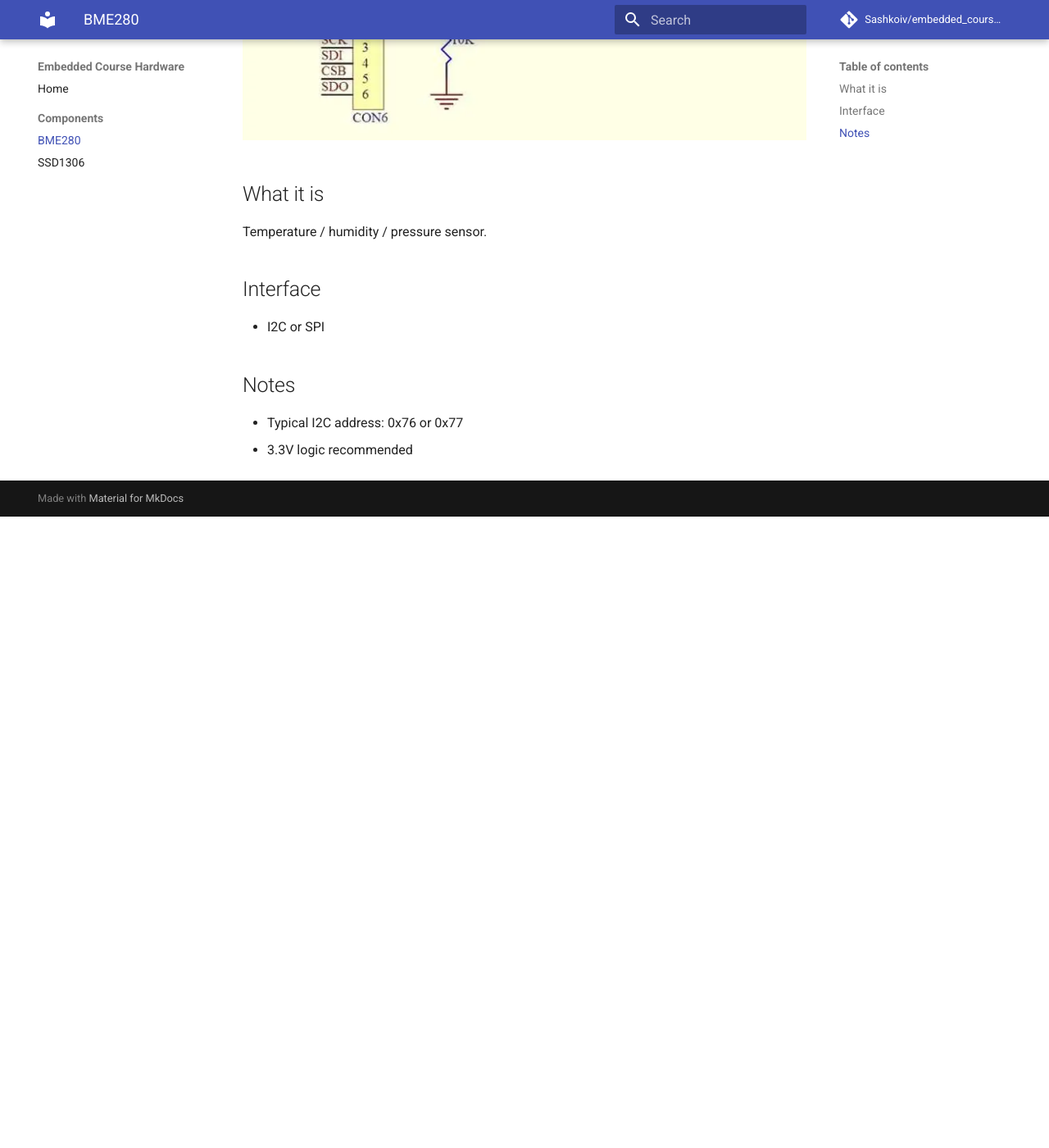
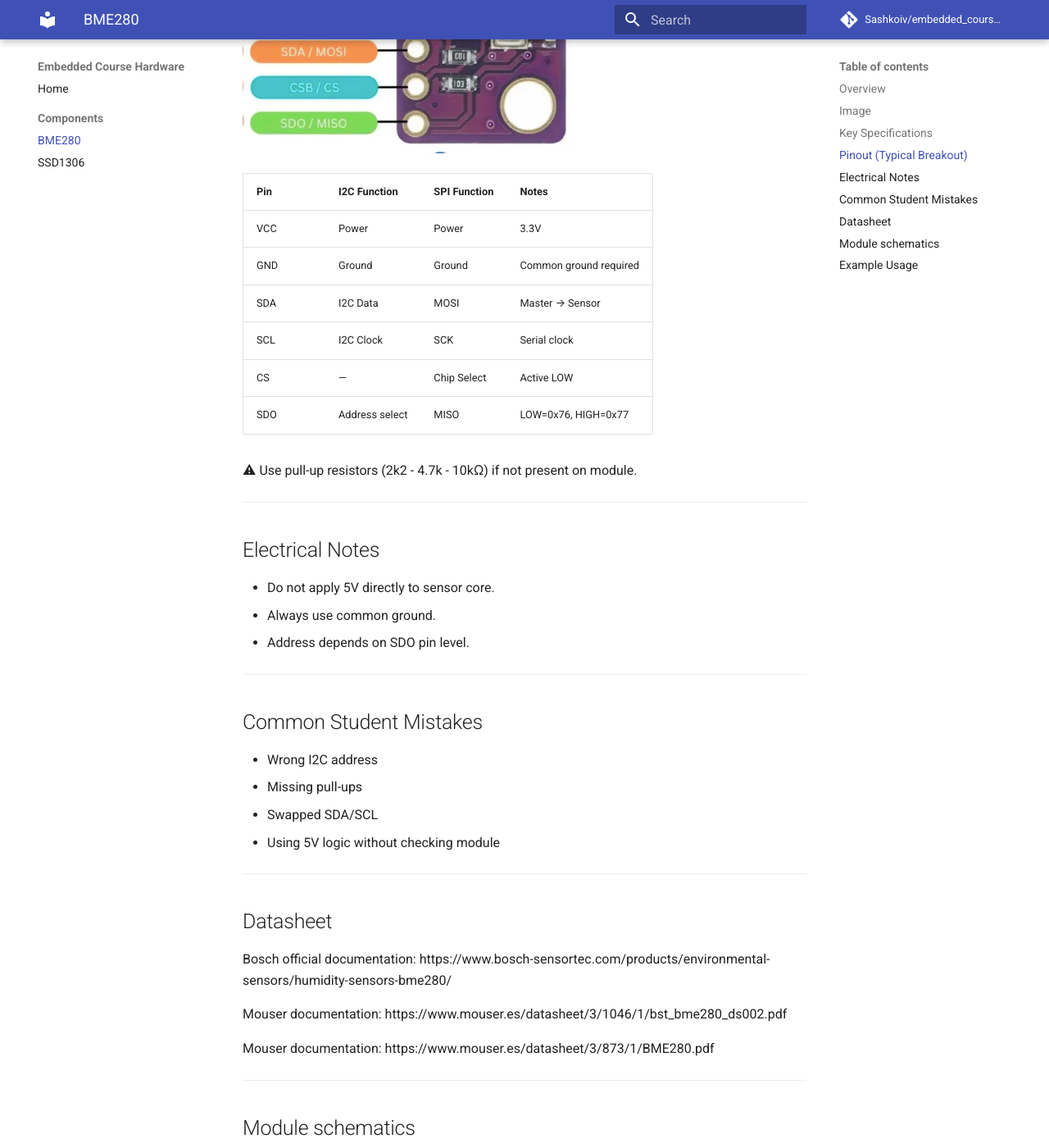
Before and after one commit to Sashkoiv/embedded_course_hardware, an MkDocs documentation site: the page built from docs/components/bme280.md, in a window 1280 px wide and 1400 px high, scrolled down 1412 px. Shown: the whole window at 82% size. Built offline with MkDocs 1.6.1 and Material for MkDocs 9.7.7, drawn with Linux system fonts in a browser that asks for light colours; comment, search, counter and statistics services are not loaded; before the commit the page ends 2042 px from its top, so only the background shows below that; some of the changed text lies outside the part shown.

Commit message:
bme280 profile

```diff
--- a/docs/components/bme280.md
+++ b/docs/components/bme280.md
@@ -1,17 +1,94 @@
-# BME280 (Bosch)
+# BME280 – Temperature, Humidity, Pressure Sensor
+
+## Overview
+
+The BME280 is a digital environmental sensor measuring:
+
+- Temperature
+- Humidity
+- Atmospheric pressure
+
+In this course it is used to practice:
+- I2C communication
+- SPI communication
+- Sensor configuration
+- Reading and converting digital data
+
+---
+
+## Image
 
 ![BME280 module](../img/bme280/general.png)
 
-![BME280 pinout](../img/bme280/pinout.png)
+---
+
+## Key Specifications
+
+- Supply voltage: **1.7V – 3.6V**
+- Logic level: **3.3V**
+- Interface: **I2C / SPI**
+- I2C address: **0x76 or 0x77**
+- Low power consumption
+
+⚠ Sensor core is 3.3V only. Verify your breakout board.
+
+---
+
+## Pinout (Typical Breakout)
+
+![BME280 module](../img/bme280/pinout.png)
+
+| Pin | I2C Function | SPI Function | Notes |
+|------|--------------|--------------|--------|
+| VCC | Power | Power | 3.3V |
+| GND | Ground | Ground | Common ground required |
+| SDA | I2C Data | MOSI | Master → Sensor |
+| SCL | I2C Clock | SCK | Serial clock |
+| CS  | — | Chip Select | Active LOW |
+| SDO | Address select | MISO | LOW=0x76, HIGH=0x77 |
+
+⚠ Use pull-up resistors (2k2 - 4.7k - 10kΩ) if not present on module.
+
+---
+
+## Electrical Notes
+
+- Do not apply 5V directly to sensor core.
+- Always use common ground.
+- Address depends on SDO pin level.
+
+---
+
+## Common Student Mistakes
+
+- Wrong I2C address
+- Missing pull-ups
+- Swapped SDA/SCL
+- Using 5V logic without checking module
+
+---
+
+## Datasheet
+
+Bosch official documentation:
+https://www.bosch-sensortec.com/products/environmental-sensors/humidity-sensors-bme280/
+
+Mouser documentation:
+https://www.mouser.es/datasheet/3/1046/1/bst_bme280_ds002.pdf
+
+Mouser documentation:
+https://www.mouser.es/datasheet/3/873/1/BME280.pdf
+
+---
+
+## Module schematics
 
 ![BME280 schematics](../img/bme280/schematics.png)
 
-## What it is
-Temperature / humidity / pressure sensor.
 
-## Interface
-- I2C or SPI
+## Example Usage
 
-## Notes
-- Typical I2C address: 0x76 or 0x77
-- 3.3V logic recommended
+- Read via I2C
+- Apply calibration (handled by most libraries)
+- Display values on OLED
+- Send data over UART
```
